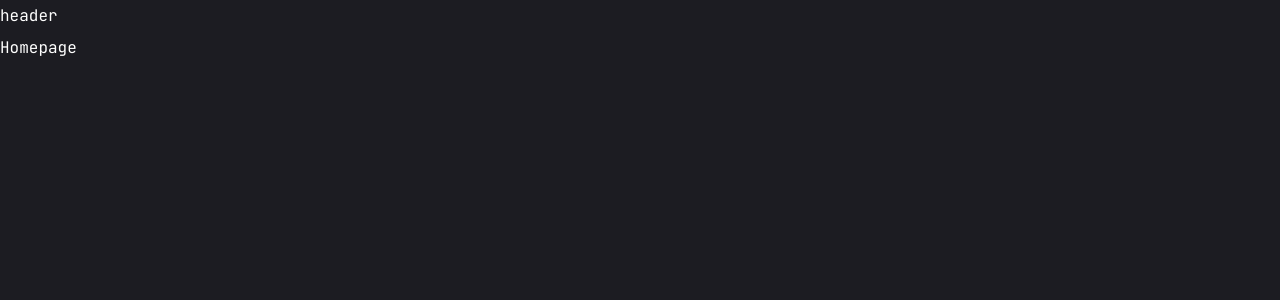
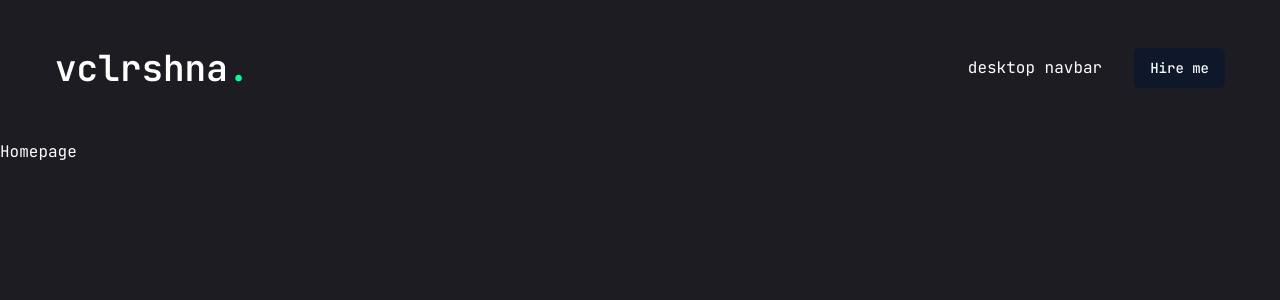
Before and after one commit to AisyahAuliaAngelinee/Portofolio, a Next.js app in the folder personal-website/: page / in a window 1280 px wide. Shown: the top 300 px of the page. Built offline with nearby package versions, Linux system fonts and the light colour scheme.

Commit message:
feat: header

```diff
--- a/personal-website/src/app/page.tsx
+++ b/personal-website/src/app/page.tsx
@@ -1,7 +1,7 @@
 export default function Home() {
 	return (
 		<>
-			<main>Homepage</main>
+			<main style={{ userSelect: "none" }}>Homepage</main>
 		</>
 	);
 }
--- a/personal-website/src/components/Header.tsx
+++ b/personal-website/src/components/Header.tsx
@@ -1,7 +1,33 @@
+import Link from "next/link";
+import { Button } from "./ui/button";
+
+// component
+import Navbar from "./Navbar";
+
 const Header = () => {
 	return (
 		<>
-			<header>header</header>
+			<header className="py-8 xl:py-12 text-white" style={{ userSelect: "none" }}>
+				<div className="container mx-auto flex justify-between items-center">
+					{/* Logo */}
+					<Link href={"/"}>
+						<h1 className="text-4xl font-semibold">
+							vclrshna<span className="text-accent">.</span>
+						</h1>
+					</Link>
+
+					{/* desktop navbar */}
+					<div className="hidden xl:flex items-center gap-8">
+						<Navbar />
+						<Link href={"/contact"}>
+							<Button>Hire me</Button>
+						</Link>
+					</div>
+
+					{/* mobile navbar */}
+					<div className="xl:hidden">mobile navbar</div>
+				</div>
+			</header>
 		</>
 	);
 };
--- /dev/null
+++ b/personal-website/src/components/Navbar.tsx
@@ -0,0 +1,9 @@
+function Navbar() {
+	return (
+		<>
+			<nav style={{ userSelect: "none" }}>desktop navbar</nav>
+		</>
+	);
+}
+
+export default Navbar;
```
